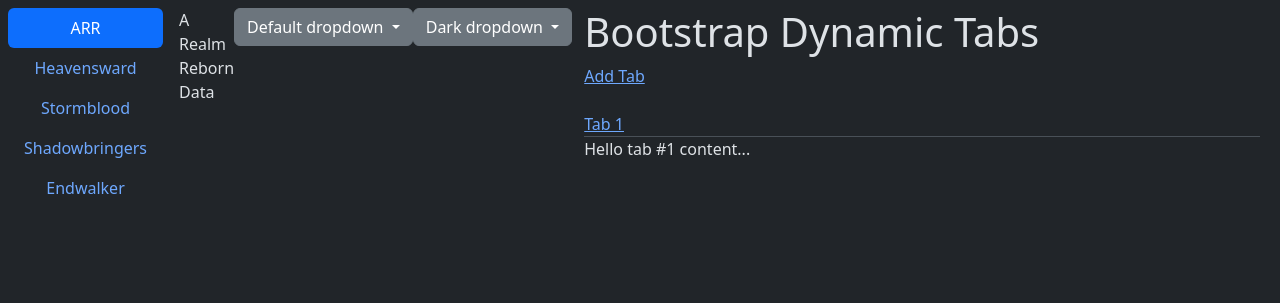
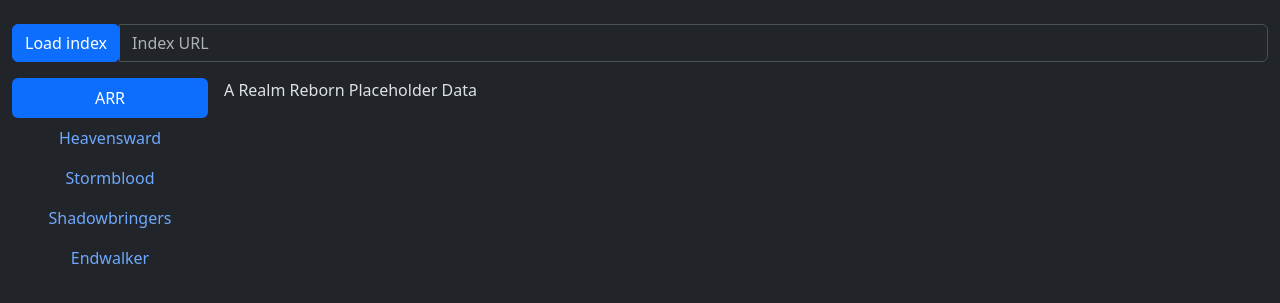
Before and after one commit to computergeek125/xiv-map-copilot, a Jekyll site: the page copilot.html, which Jekyll copies as it is, in a window 1280 px wide. Shown: the top 303 px of the page. Built offline with Jekyll 4.4.1, drawn with Linux system fonts in a browser that asks for light colours; part of the change alters nothing that is shown.

Commit message:
pretty maps are pretty but lots doesn't work

```diff
--- a/copilot.html
+++ b/copilot.html
@@ -8,71 +8,32 @@
     <script src="https://cdn.jsdelivr.net/npm/bootstrap@5.3.0-alpha1/dist/js/bootstrap.bundle.min.js"></script>
     <script src="./copilot.js"></script>
   </head>
-  <body class="p-2 m-0 border-0 bd-example d-flex justify-content-between" data-bs-theme="dark">
-    <div class="d-flex align-items-start">
-      <div class="nav flex-column nav-pills me-3" id="v-pills-tab" role="tablist" aria-orientation="vertical">
-        <button class="nav-link active" id="v-pills-arr-tab" data-bs-theme="dark" data-bs-toggle="pill" data-bs-target="#v-pills-arr" type="button" role="tab" aria-controls="v-pills-arr" aria-selected="true">ARR</button>
-        <button class="nav-link" id="v-pills-hw-tab" data-bs-theme="dark" data-bs-toggle="pill" data-bs-target="#v-pills-hw" type="button" role="tab" aria-controls="v-pills-hw" aria-selected="false">Heavensward</button>
-        <button class="nav-link" id="v-pills-sb-tab" data-bs-theme="dark" data-bs-toggle="pill" data-bs-target="#v-pills-sb" type="button" role="tab" aria-controls="v-pills-sb" aria-selected="false">Stormblood</button>
-        <button class="nav-link" id="v-pills-shb-tab" data-bs-theme="dark" data-bs-toggle="pill" data-bs-target="#v-pills-shb" type="button" role="tab" aria-controls="v-pills-shb" aria-selected="false">Shadowbringers</button>
-        <button class="nav-link" id="v-pills-ew-tab" data-bs-theme="dark" data-bs-toggle="pill" data-bs-target="#v-pills-ew" type="button" role="tab" aria-controls="v-pills-ew" aria-selected="false">Endwalker</button>
+  <body data-bs-theme="dark">
+    <div class="container-flex p-3 m-0">
+      <div id="index-loader" class="row p-0 align-items-start">
+        <div class="col p-2 input-group mb-12">
+          <div class="input-group-prepend">
+            <button class="btn btn-primary" data-bs-theme="dark" type="button" onclick="loadIndex()">Load index</button>
+          </div>
+          <input id="index-location" type="text" class="form-control" data-bs-theme="dark" placeholder="Index URL" aria-label="Index URL" aria-describedby="basic-addon2" />
+        </div>
       </div>
-      <div class="tab-content" id="v-pills-tabContent">
-        <div class="tab-pane fade show active" id="v-pills-arr" role="tabpanel" aria-labelledby="v-pills-arr-tab">A Realm Reborn Data</div>
-        <div class="tab-pane fade" id="v-pills-hw" role="tabpanel" aria-labelledby="v-pills-hw-tab">Heavensward Data</div>
-        <div class="tab-pane fade" id="v-pills-sb" role="tabpanel" aria-labelledby="v-pills-sb-tab">Stormblood Data</div>
-        <div class="tab-pane fade" id="v-pills-shb" role="tabpanel" aria-labelledby="v-pills-shb-tab">Shadowbringers Data</div>
-        <div class="tab-pane fade" id="v-pills-ew" role="tabpanel" aria-labelledby="v-pills-ew-tab">
-          <div>Endwalker Data</div>
+      <div id="main-area" class="row p-0 align-items-start">
+        <div id="expac-tabs-buttons" class="col-2 p-2 nav flex-column nav-pills" role="tablist" aria-orientation="vertical">
+          <button class="nav-link active" id="v-pills-arr-tab" data-bs-theme="dark" data-bs-toggle="pill" data-bs-target="#v-pills-arr" type="button" role="tab" aria-controls="v-pills-arr" aria-selected="true">ARR</button>
+          <button class="nav-link" id="v-pills-hw-tab" data-bs-theme="dark" data-bs-toggle="pill" data-bs-target="#v-pills-hw" type="button" role="tab" aria-controls="v-pills-hw" aria-selected="false">Heavensward</button>
+          <button class="nav-link" id="v-pills-sb-tab" data-bs-theme="dark" data-bs-toggle="pill" data-bs-target="#v-pills-sb" type="button" role="tab" aria-controls="v-pills-sb" aria-selected="false">Stormblood</button>
+          <button class="nav-link" id="v-pills-shb-tab" data-bs-theme="dark" data-bs-toggle="pill" data-bs-target="#v-pills-shb" type="button" role="tab" aria-controls="v-pills-shb" aria-selected="false">Shadowbringers</button>
+          <button class="nav-link" id="v-pills-ew-tab" data-bs-theme="dark" data-bs-toggle="pill" data-bs-target="#v-pills-ew" type="button" role="tab" aria-controls="v-pills-ew" aria-selected="false">Endwalker</button>
+        </div>
+        <div id="expac-tabs-content" class="col p-2 tab-content">
+          <div class="tab-pane fade show active" id="v-pills-arr" role="tabpanel" aria-labelledby="v-pills-arr-tab">A Realm Reborn Placeholder Data</div>
+          <div class="tab-pane fade" id="v-pills-hw" role="tabpanel" aria-labelledby="v-pills-hw-tab">Heavensward Placeholder Data</div>
+          <div class="tab-pane fade" id="v-pills-sb" role="tabpanel" aria-labelledby="v-pills-sb-tab">Stormblood Placeholder Data</div>
+          <div class="tab-pane fade" id="v-pills-shb" role="tabpanel" aria-labelledby="v-pills-shb-tab">Shadowbringers Placeholder Data</div>
+          <div class="tab-pane fade" id="v-pills-ew" role="tabpanel" aria-labelledby="v-pills-ew-tab">Endwalker Placeholder Data</div>
         </div>
       </div>
     </div>
-
-    <!-- Example Code -->
-
-    <div class="dropdown" data-bs-theme="light">
-      <button class="btn btn-secondary dropdown-toggle" type="button" id="dropdownMenuButtonLight" data-bs-toggle="dropdown" aria-expanded="false">
-        Default dropdown
-      </button>
-      <ul class="dropdown-menu" aria-labelledby="dropdownMenuButtonLight" style="">
-        <li><a class="dropdown-item active" href="#">Action</a></li>
-        <li><a class="dropdown-item" href="#">Action</a></li>
-        <li><a class="dropdown-item" href="#">Another action</a></li>
-        <li><a class="dropdown-item" href="#">Something else here</a></li>
-        <li><hr class="dropdown-divider"></li>
-        <li><a class="dropdown-item" href="#">Separated link</a></li>
-      </ul>
-    </div>
-
-    <div class="dropdown" data-bs-theme="dark">
-      <button class="btn btn-secondary dropdown-toggle" type="button" id="dropdownMenuButtonDark" data-bs-toggle="dropdown" aria-expanded="false">
-        Dark dropdown
-      </button>
-      <ul class="dropdown-menu" aria-labelledby="dropdownMenuButtonDark" style="">
-        <li><a class="dropdown-item active" href="#">Action</a></li>
-        <li><a class="dropdown-item" href="#">Action</a></li>
-        <li><a class="dropdown-item" href="#">Another action</a></li>
-        <li><a class="dropdown-item" href="#">Something else here</a></li>
-        <li><hr class="dropdown-divider"></li>
-        <li><a class="dropdown-item" href="#">Separated link</a></li>
-      </ul>
-    </div>
-    <div class="container">
-      <h1>Bootstrap Dynamic Tabs</h1>
-      <div class="well">
-
-        <a href="#" id="btnAdd"><i class="icon-plus-sign-alt"></i> Add Tab</a>
-        <br><br>
-        <ul class="nav nav-tabs" id="tabs">
-            <li class="active"><a href="#tab1">Tab 1</a></li>
-        </ul>
-
-        <div class="tab-content">
-            <div class="tab-pane active" id="tab1">Hello tab #1 content...</div>
-        </div>
-      </div>
-    </div>
-
-    <!-- End Example Code -->
   </body>
 </html>
--- a/copilot.js
+++ b/copilot.js
@@ -1,5 +1,136 @@
-async function printJSON(infile) {
+/**
+ * Grabs a JSON file from the interwebs
+ * @param  {String} infile  The file to download
+ * @return {json}   json    The processed object
+ */
+async function fetchJSON(infile) {
     const response = await fetch(infile);
     const json = await response.json();
-    console.log(json);
+    return json;
 }
+
+/**
+ * Sanitize and encode all HTML in a user-submitted string
+ * https://portswigger.net/web-security/cross-site-scripting/preventing
+ * From: https://gomakethings.com/how-to-sanitize-third-party-content-with-vanilla-js-to-prevent-cross-site-scripting-xss-attacks/
+ * @param  {String} str  The user-submitted string
+ * @return {String} str  The sanitized string
+ */
+function sanitizeHTML(str) {
+    return str.replace(/[^\w. ]/gi, function (c) {
+        return '&#' + c.charCodeAt(0) + ';';
+    });
+}
+
+async function loadIndex() {
+    index_url = new URL(document.getElementById("index-location").value);
+    map_index = await fetchJSON(index_url);
+    document.getElementById('index-loader').remove();
+    console.log(`Loaded map index from ${index_url}`);
+    await resetTabs();
+}
+
+async function resetTabs() {
+    // button template: <button class="nav-link" id="expac-tabs-replaceme-button" data-bs-theme="dark" data-bs-toggle="pill" data-bs-target="#expac-tabs-replaceme-content" type="button" role="tab" aria-controls="expac-tabs-replaceme-content" aria-selected="false">ReplaceMe</button>'
+    // content template: <div class="tab-pane fade" id="expac-tabs-replaceme-content" role="tabpanel" aria-labelledby="expac-tabs-replaceme-button">ReplaceMe Data</div>
+    const expac_tabs_buttons = document.getElementById('expac-tabs-buttons');
+    const expac_tabs_content = document.getElementById('expac-tabs-content');
+    expac_tabs_buttons.innerHTML = "";
+    expac_tabs_content.innerHTML = "";
+    const img_url_base = new URL(index_url)
+    img_url_base.pathname.split('/').slice(0,-1).join("/")
+    for (const e in map_index['expansions']) {
+        const e_id = e;
+        const e_button_id  = `expac-tabs-${e_id}-button`;
+        const e_content_id = `expac-tabs-${e_id}-content`;
+        console.log(`Loading expansion ${e}...`);
+        const e_name = sanitizeHTML(map_index['expansions'][e]['name']);
+        const e_button = document.createElement('button');
+        e_button.setAttribute(            "id", e_button_id);
+        e_button.setAttribute(         "class", "nav-link");
+        e_button.setAttribute( "data-bs-theme", "dark");
+        e_button.setAttribute("data-bs-toggle", "pill");
+        e_button.setAttribute("data-bs-target", `#${e_content_id}`);
+        e_button.setAttribute(          "type", "button");
+        e_button.setAttribute(          "role", "tab");
+        e_button.setAttribute( "aria-controls", e_content_id);
+        e_button.setAttribute( "aria-selected", false);
+        e_button.innerText = e_name;
+        const e_content = document.createElement('div');
+        e_content.setAttribute(          "class", "tab-pane fade");
+        e_content.setAttribute(             "id", e_content_id);
+        e_content.setAttribute(           "role", "tabpanel");
+        e_content.setAttribute("aria-labelledby", e_button_id);
+        const e_tabstrip = document.createElement("div")
+        // tabstrip: <ul class="nav nav-tabs" id="myTab" role="tablist">
+        e_tabstrip.setAttribute(        "class", "nav nav-tabs");
+        e_tabstrip.setAttribute(           "id", `expac-tabs-${e_id}-tabstrip`);
+        e_tabstrip.setAttribute("data-bs-theme", "dark");
+        e_tabstrip.setAttribute(         "role", "tablist");
+        // tab content: <div class="tab-content" id="myTabContent">
+        const e_tabcontent = document.createElement("div");
+        e_tabcontent.setAttribute(        "class", "tab-content");
+        e_tabcontent.setAttribute(           "id", `expac-tabs-${e_id}-tabcontent`);
+        e_tabcontent.setAttribute("data-bs-theme", "dark");
+        for (let mx=0; mx<map_index['expansions'][e]["maps"].length; mx++) {
+            m = map_index['expansions'][e]["maps"][mx]
+            console.log(`Loading map ${m}...`)
+            const map_info = map_index["map_info"][m];
+            const map_id = m.replaceAll("/", ":");
+            //console.log(map_info);
+            const map_name = sanitizeHTML(map_info["name"]);
+            const map_button_id =  `expac-tabs-${e_id}-map-${map_id}-tab`;
+            const map_content_id = `expac-tabs-${e_id}-map-${map_id}-content`;
+            // tab: <li class="nav-item" role="presentation">
+            //        <button class="nav-link active" id="home-tab" data-bs-toggle="tab" data-bs-target="#home-tab-pane" type="button" role="tab" aria-controls="home-tab-pane" aria-selected="true">Home</button>
+            //      </li>
+            const map_tab_li = document.createElement("li")
+            map_tab_li.setAttribute("class", "nav-item");
+            map_tab_li.setAttribute( "role", "presentation");
+            const map_tab_btn = document.createElement("button");
+            map_tab_btn.setAttribute(        "class", "nav-link");
+            map_tab_btn.setAttribute(           "id", map_button_id);
+            map_tab_btn.setAttribute("data-bs-toggle", "tab");
+            map_tab_btn.setAttribute("data-bs-target", `#${map_content_id}`);
+            map_tab_btn.setAttribute(          "type", "button");
+            map_tab_btn.setAttribute(          "role", "tab");
+            map_tab_btn.setAttribute( "aria-controls", map_content_id);
+            map_tab_btn.setAttribute( "aria-selected", false);
+            map_tab_btn.innerText = map_name
+            map_tab_li.appendChild(map_tab_btn);
+            // tab content: <div class="tab-pane fade show active" id="home-tab-pane" role="tabpanel" aria-labelledby="home-tab" tabindex="0">...</div>
+            const map_content = document.createElement("div");
+            map_content.setAttribute(          "class", "tab-pane fade");
+            map_content.setAttribute(             "id", map_content_id);
+            map_content.setAttribute(           "role", "tabpanel");
+            map_content.setAttribute("aria-labelledby", map_button_id);
+            map_content.setAttribute(       "tabindex", 0);
+
+            const map_img_relpath = `${e}/${m}/${map_info["filename"]}`;
+            const map_img_url = new URL(map_img_relpath, img_url_base);
+            //console.log(`${map_img_relpath} | ${map_img_url}`);
+            const map_img = document.createElement("img");
+            //map_img.setAttribute("style", "height: 100%; width: 100%; object-fit: contain");
+            //map_img.setAttribute("style", "height: 100%; width: 100%; object-fit: contain");
+            map_img.setAttribute("class", "img-fluid");
+            map_img.setAttribute("src", map_img_url);
+
+            map_content.appendChild(map_img);
+            e_tabstrip.appendChild(map_tab_li);
+            e_tabcontent.appendChild(map_content);
+        }
+        e_tabstrip.firstElementChild.firstElementChild.setAttribute("class", "nav-link active");
+        e_tabstrip.firstElementChild.setAttribute("aria-selected", true);
+        e_tabcontent.firstElementChild.setAttribute(      "class", "tab-pane fade show active");
+        e_content.appendChild(e_tabstrip);
+        e_content.appendChild(e_tabcontent);
+        expac_tabs_buttons.appendChild(e_button);
+        expac_tabs_content.appendChild(e_content);
+    }
+    expac_tabs_buttons.firstElementChild.setAttribute(        "class", "nav-link active");
+    expac_tabs_buttons.firstElementChild.setAttribute("aria-selected", true);
+    expac_tabs_content.firstElementChild.setAttribute(        "class", "tab-pane fade show active");
+}
+
+let index_url;
+let map_index;
```
